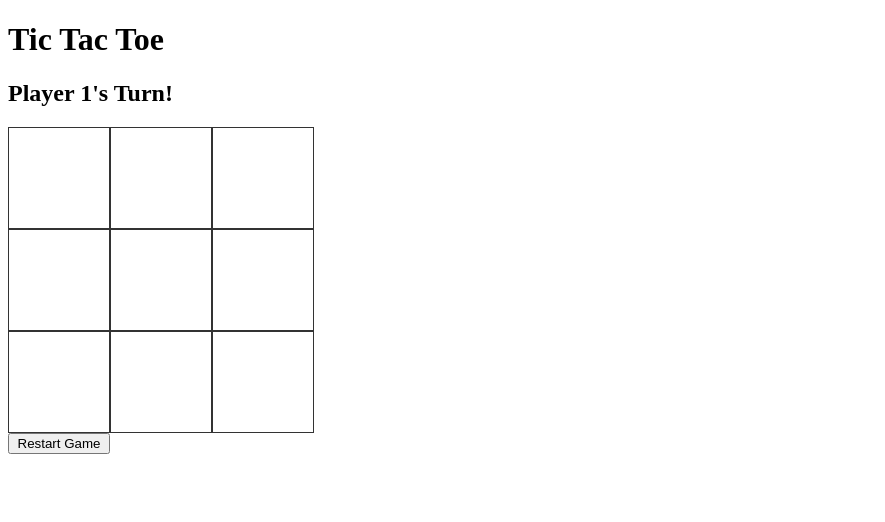
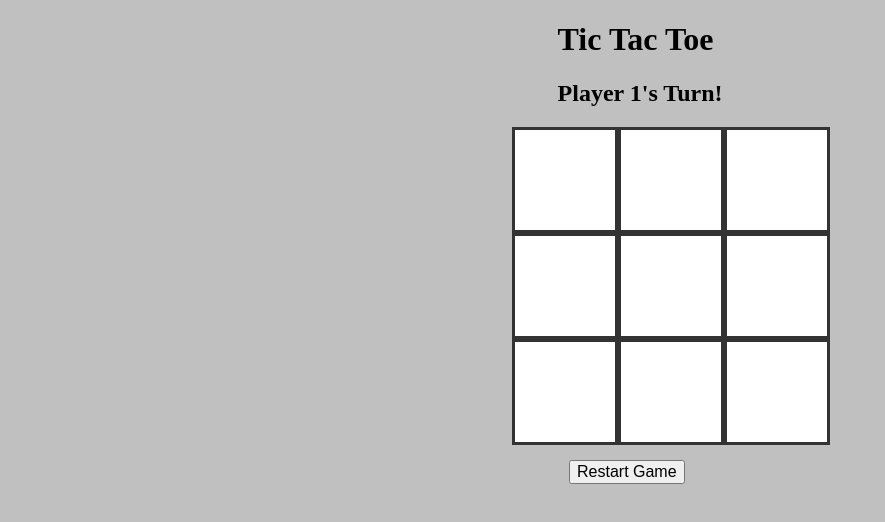
Before and after one commit to mokeaveny/Tic-Tac-Toe, a plain HTML site: page index.html in a window 1280 px wide. Shown: the whole page, without its empty margins (0-885 px from the left). Drawn offline with Linux system fonts and the light colour scheme.

Commit message:
Added a little bit of styling

```diff
--- a/style.css
+++ b/style.css
@@ -1,3 +1,8 @@
+body {
+	margin-left: 40%;
+	background-color: #C0C0C0;
+}
+
 .game-container {
 	display: grid;
 	grid-template-columns: repeat(3, auto);
@@ -8,10 +13,11 @@
 .board-cell {
 	width: 100px;
 	height: 100px;
-	border: 1px solid #333333;
+	border: 3px solid #333333;
 	cursor: pointer;
 	line-height: 100px;
 	font-size: 40px;
+	background-color: white;
 }
 
 .board-cell p {
@@ -20,3 +26,18 @@
 	justify-content: center;
 	align-content: center;
 }
+
+.reset-button {
+	margin-top: 2%;
+	margin-left: 7.5%;
+	font-size: 16px;
+}
+
+h1 {
+	margin-left: 6%;
+}
+
+h2 {
+	margin-left: 6%;
+	margin-right: 6%;
+}
--- a/tic-tac-toe.js
+++ b/tic-tac-toe.js
@@ -114,7 +114,8 @@ const displayController = (() => {
 
 		resetButton = document.createElement("button");
 		resetButton.textContent = "Restart Game";
-		gameContainer.append(resetButton);
+		resetButton.classList.add("reset-button");
+		parent.append(resetButton);
 
 		// When any of the grid elements are clicked then the fillBoard function is called
 		document.querySelectorAll(".board-cell").forEach(cell => cell.addEventListener("click", gameController.fillBoard));
@@ -124,6 +125,7 @@ const displayController = (() => {
 			parent.removeChild(titleBar);
 			parent.removeChild(gameContainer);
 			parent.removeChild(playerStatus);
+			parent.removeChild(resetButton);
 			gameController.newGame()
 		}
 
```
